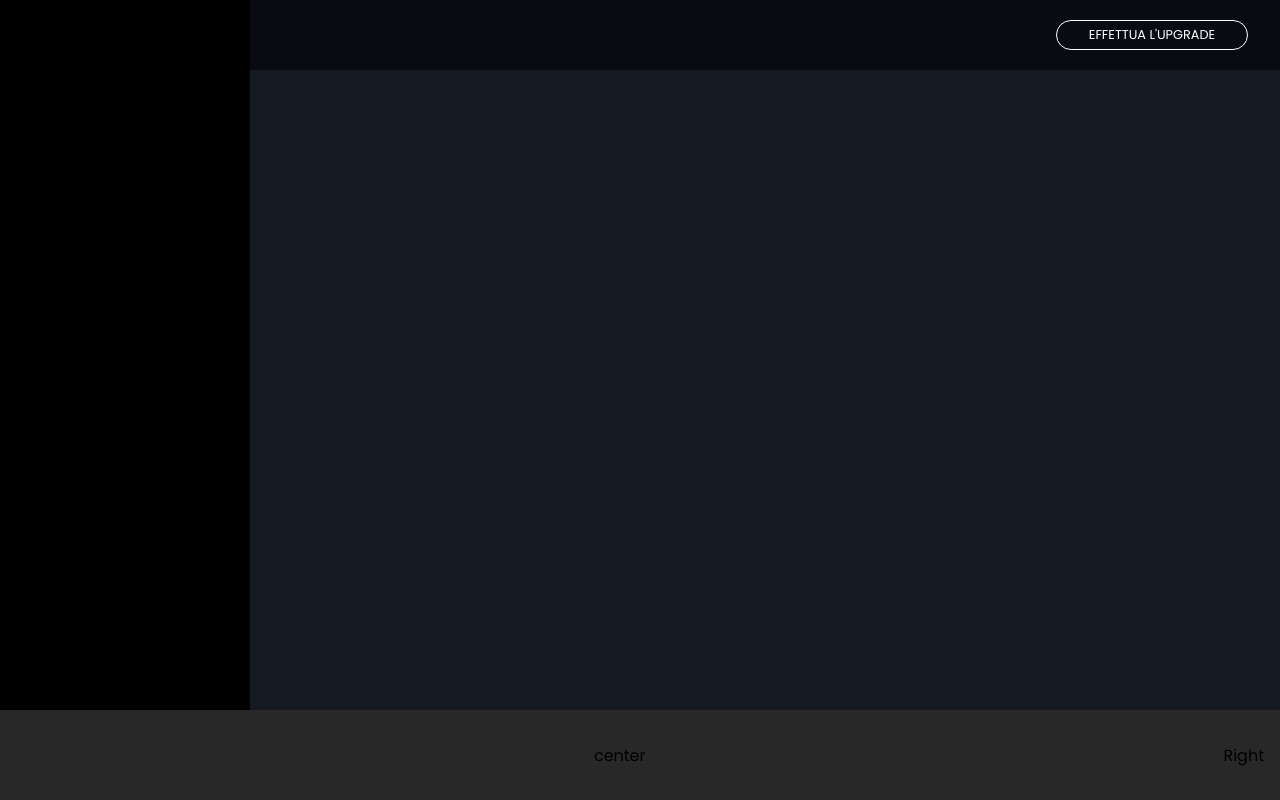
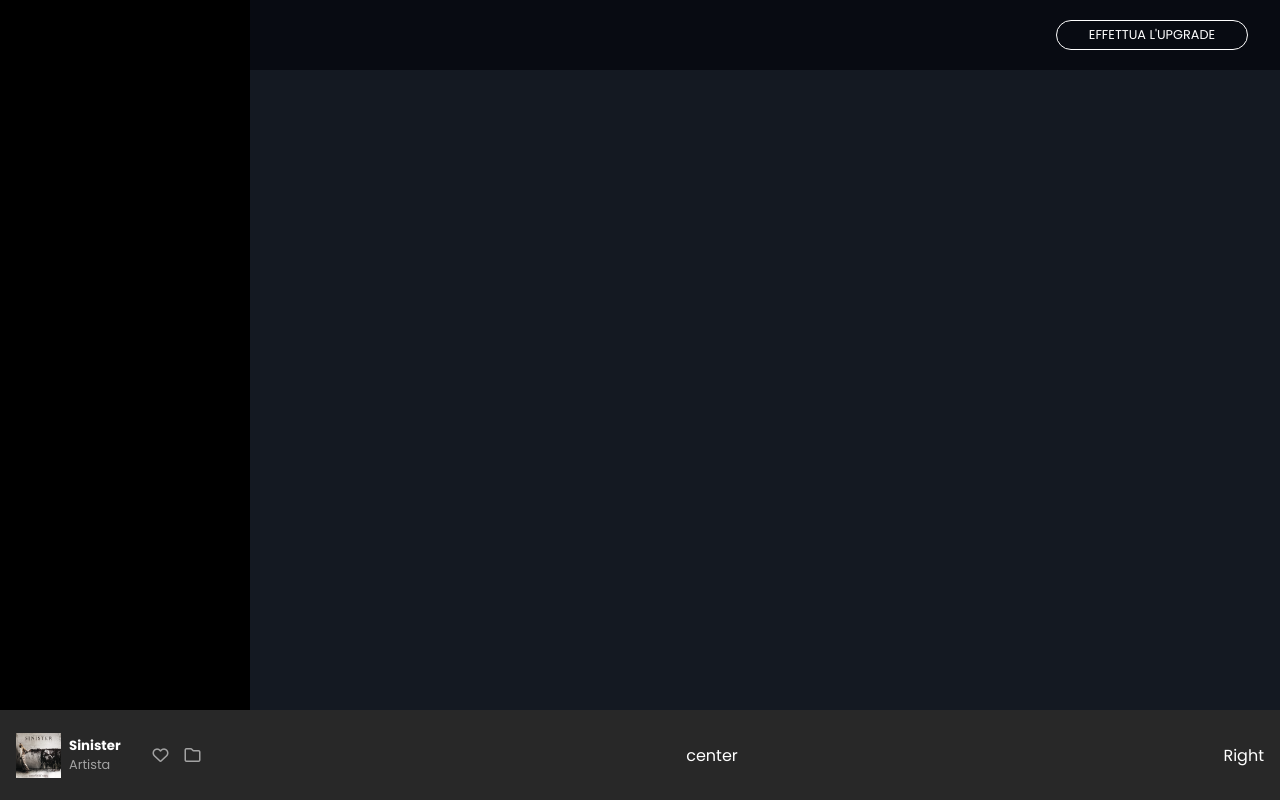
Before and after one commit to emascapa/html-css-spotifyweb, a plain HTML site: page index.html in a window 1280 px wide. Drawn offline with Linux system fonts and the light colour scheme.

Commit message:
Add left footer

```diff
--- a/css/style.css
+++ b/css/style.css
@@ -33,6 +33,7 @@
 
 body {
     font-family: var(--font-type-main);
+    color: var(--font-color-primary);
 }
 
 .d_flex {
@@ -49,6 +50,14 @@ body {
 
 .align_center {
     align-items: center;
+}
+
+.gap_x_small {
+    column-gap: 0.5rem;
+}
+
+.gap_x_mid {
+    column-gap: 1rem;
 }
 
 .clearfix_rule::after {
@@ -81,6 +90,14 @@ body {
 
 .font_size_large {
     font-size: var(--font-size-large);
+}
+
+.font_color_primary {
+    color: var(--font-color-primary);
+}
+
+.font_color_mid {
+    color: var(--font-color-mid);
 }
 
 .btn {
@@ -126,6 +143,10 @@ body {
 
 .mr_2 {
     margin-right: 2rem;
+}
+
+.pr_2 {
+    padding-right: 2rem;
 }
 
 
@@ -191,6 +212,14 @@ body {
     justify-content: space-between;
 }
 
+#site_footer img {
+    height: calc(var(--footer-height-1) / 2)
+}
+
+#site_footer .song_actions {
+    justify-content: space-between;
+}
+
 /* #endregion FOOTER */
 
 
--- a/index.html
+++ b/index.html
@@ -10,6 +10,8 @@
     <link rel="preconnect" href="https://fonts.googleapis.com">
     <link rel="preconnect" href="https://fonts.gstatic.com" crossorigin>
     <link href="https://fonts.googleapis.com/css2?family=Poppins:wght@300;400;700&display=swap" rel="stylesheet">
+
+    <script src="https://kit.fontawesome.com/ac7715c080.js" crossorigin="anonymous"></script>
 
     <link rel="stylesheet" href="./css/style.css">
 
@@ -37,7 +39,19 @@
 
         <!-- FOOTER here -->
         <footer id="site_footer" class="float_left d_flex align_center px_1">
-            <div class="footer_left d_flex">
+            <!-- LEFT section footer -->
+            <div class="footer_left d_flex align_center">
+                <div class="currently_playing d_flex align_center gap_x_small mr_2">
+                    <img src="./img/sinister.jpeg" alt="in play">
+                    <div class="song_artist_playing d_flex dir_column">
+                        <h5>Sinister</h5>
+                        <span class="font_size_small font_color_mid">Artista</span>
+                    </div>
+                </div>
+                <div class="song_actions d_flex gap_x_mid">
+                    <a href="#" class="style_none font_color_mid"><i class="fa-regular fa-heart"></i></a>
+                    <a href="#" class="style_none font_color_mid"><i class="fa-regular fa-folder"></i></a>
+                </div>
 
             </div>
             <div class="footer_center">center</div>
```
